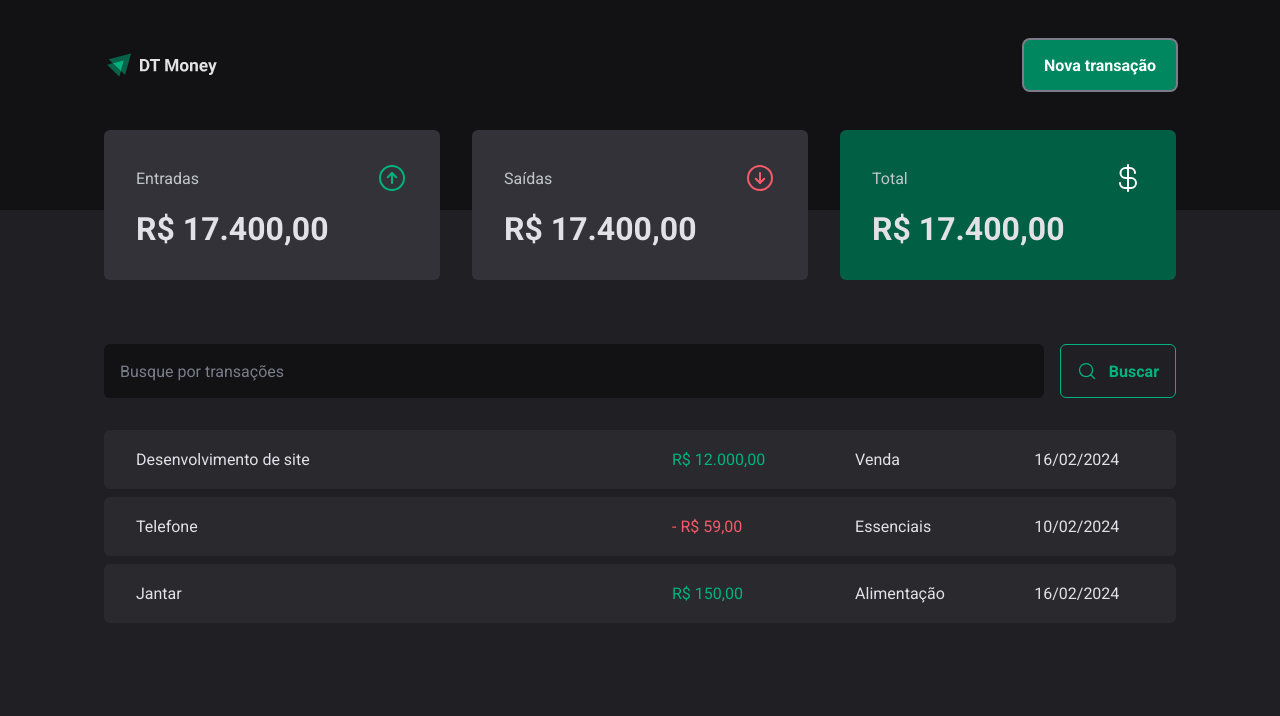
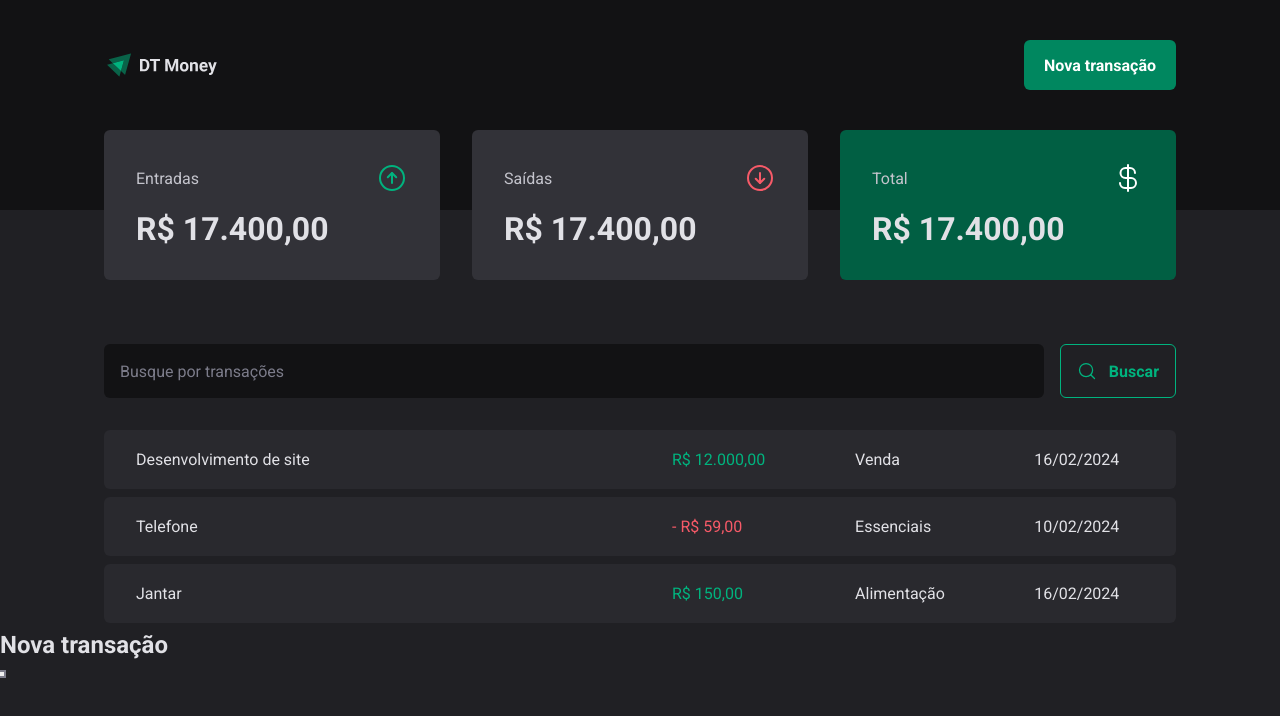
Before and after one commit to jhonnydelima/dt-money, a React (Vite) app: page / in a window 1280 px wide. Both pictures are taken after a click on the button "Nova transação". Shown: the top 716 px of the page. Built offline with nearby package versions, Linux system fonts and the light colour scheme.

Commit message:
feat: add dialog to Header component

```diff
--- a/src/components/Header/index.tsx
+++ b/src/components/Header/index.tsx
@@ -1,3 +1,4 @@
+import * as Dialog from '@radix-ui/react-dialog'
 import { HeaderContainer, HeaderContent, NewTransactionButton } from './styles'
 
 import logoImg from '../../assets/logo.svg'
@@ -8,7 +9,21 @@
       <HeaderContent>
         <img src={logoImg} alt="" />
 
-        <NewTransactionButton>Nova transação</NewTransactionButton>
+        <Dialog.Root>
+          <Dialog.Trigger asChild>
+            <NewTransactionButton>Nova transação</NewTransactionButton>
+          </Dialog.Trigger>
+
+          <Dialog.Portal>
+            <Dialog.Overlay />
+
+            <Dialog.Content>
+              <Dialog.Title>Nova transação</Dialog.Title>
+
+              <Dialog.Close />
+            </Dialog.Content>
+          </Dialog.Portal>
+        </Dialog.Root>
       </HeaderContent>
     </HeaderContainer>
   )
```
